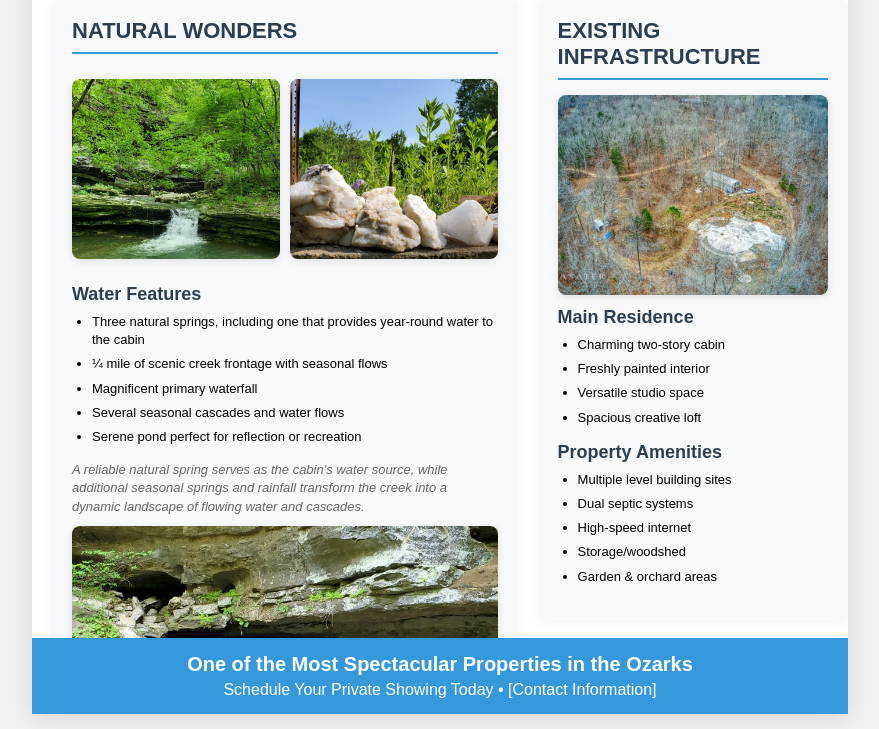
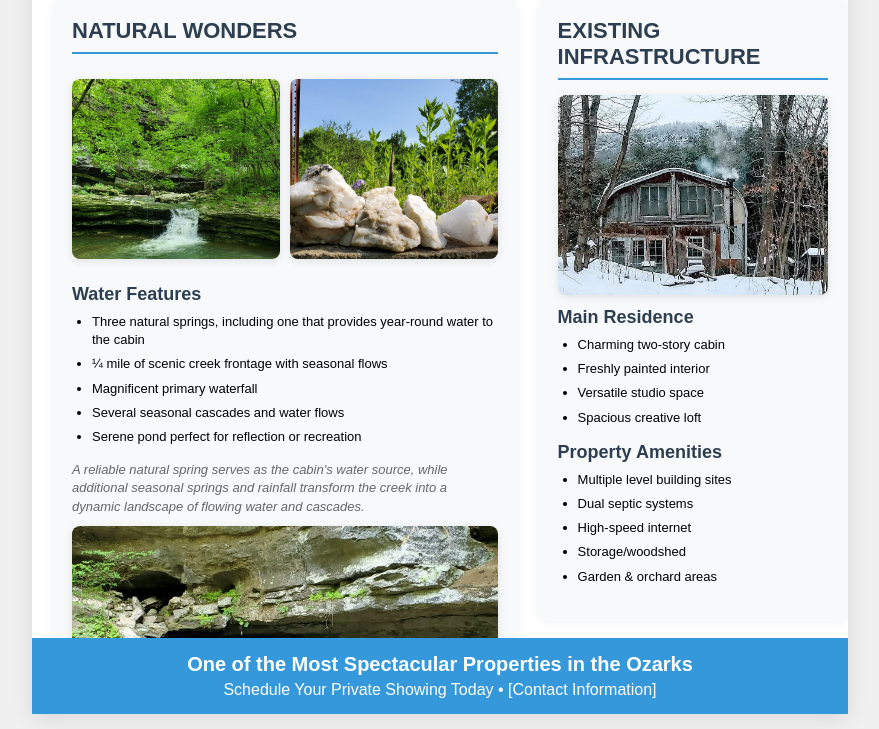
Before and after one commit to githubaccountadmin/crystalstreams, a plain HTML site: page index.html in a window 1280 px wide. Shown: the part 362-1091 px from the top of the page, without its empty margins (200-1079 px from the left). Drawn offline with Linux system fonts and the light colour scheme.

Commit message:
Update index.html

```diff
--- a/index.html
+++ b/index.html
@@ -222,7 +222,7 @@
                     <h2>EXISTING INFRASTRUCTURE</h2>
 
                     <div class="photo-box" style="height: 200px;">
-                        <img src="https://githubaccountadmin.github.io/crystalstreams/18f0b24f91abbb07f27bbeba18b3f954-uncropped_scaled_within_1536_1152.jpeg" alt="Property Feature">
+                        <img src="https://githubaccountadmin.github.io/crystalstreams/30a7e258e45ccc75a31355e42ae6e83d-uncropped_scaled_within_1536_1152.jpeg" alt="Property Feature">
                     </div>
 
                     <h3>Main Residence</h3>
```
